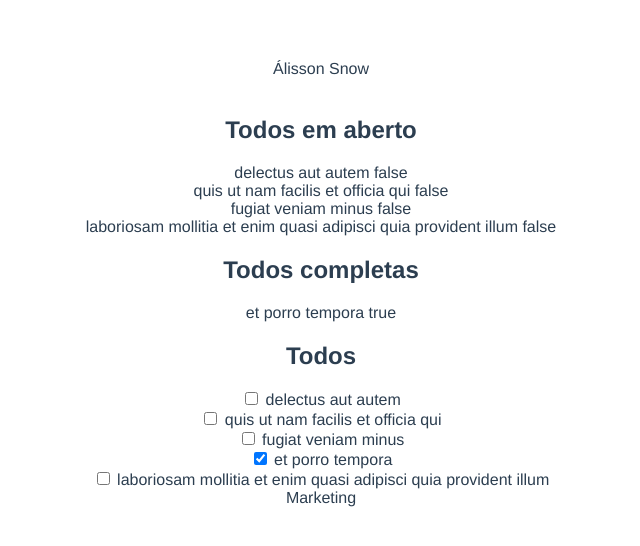
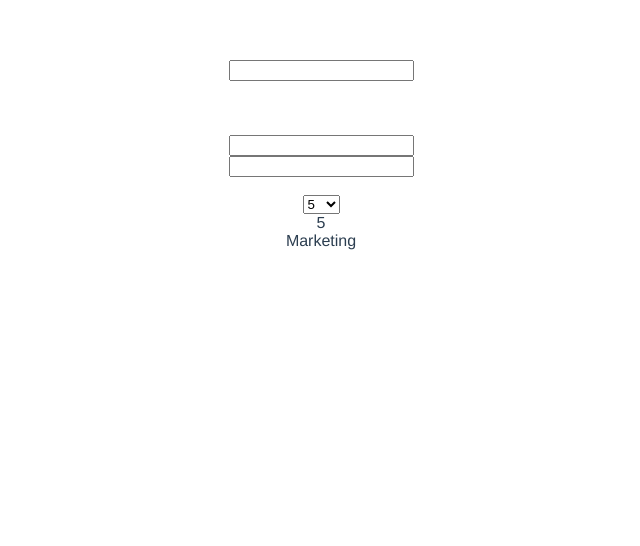
Before and after one commit to fty57/fundamentals-vue, a Vue app in the folder crud-app/app/: page / in a window 1280 px wide. Shown: the top 546 px of the page, without its empty margins (319-959 px from the left). Built offline with nearby package versions, Linux system fonts and the light colour scheme.

Commit message:
Observadores (watch)

```diff
--- a/crud-app/app/src/App.vue
+++ b/crud-app/app/src/App.vue
@@ -1,6 +1,5 @@
 <template>
-  <!-- <CustomHeader v-if="showHeader" /> -->
-  <PropetyTemplate />
+  <WatchersVue />
 
   <div v-show="showName">Nome: {{ firstName }} Sobrenome: {{ lastName }}</div>
 
@@ -10,12 +9,12 @@
 </template>
 
 <script>
-import PropetyTemplate from "./components/PropetyTemplate.vue";
+import WatchersVue from "./components/WatchersVue.vue";
 
 export default {
   name: "App",
   components: {
-    PropetyTemplate,
+    WatchersVue,
   },
   data() {
     return {
--- /dev/null
+++ b/crud-app/app/src/components/WatchersVue.vue
@@ -0,0 +1,65 @@
+<template>
+  <div>
+    <input v-model="name" type="text" /><br />
+    {{ name }} <br /><br /><br />
+
+    <input v-model="user.first_name" type="text" /><br />
+
+    <input v-model="user.last_name" type="text" /><br />
+    {{ user.first_name }} {{ user.last_name }} <br />
+
+    <select v-model="pageCount">
+      <option value="5">5</option>
+      <option value="10">10</option>
+      <option value="15">15</option></select
+    ><br />
+    {{ pageCount }}
+  </div>
+</template>
+
+<script>
+export default {
+  name: "WatchersVue",
+  data() {
+    return {
+      name: "",
+      pageCount: 5,
+      user: {
+        first_name: "",
+        last_name: "",
+      },
+    };
+  },
+  watch: {
+    // Então você faz uma função com o mesmo nome dessa váriavel
+    name(newValue) {
+      if (newValue.length >= 3) {
+        this.saveUserName();
+      }
+    },
+    pageCount() {
+      this.changePage();
+    },
+    user: {
+      // Disparar o alerta caso o atributo do objeto user for alterado, precisa-se de um handler
+      handler() {
+        console.log("User alterado");
+      },
+
+      // Deep é uma observação mais profunda, elevando a outro nível
+      deep: true,
+    },
+  },
+  computed: {},
+  methods: {
+    saveUserName() {
+      console.log(this.name);
+    },
+    changePage() {
+      console.log("Ajax changePage");
+    },
+  },
+};
+</script>
+
+<style></style>
```
